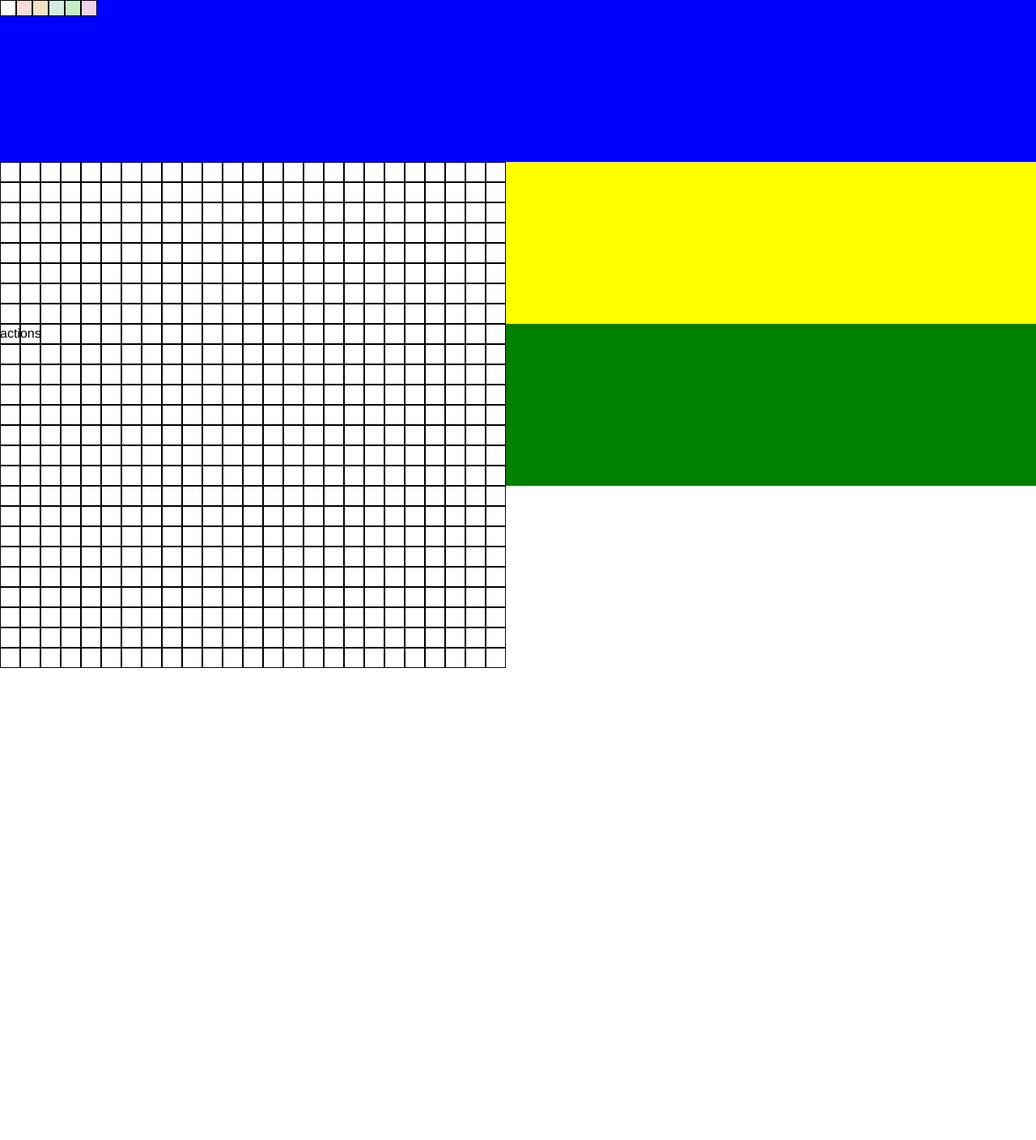
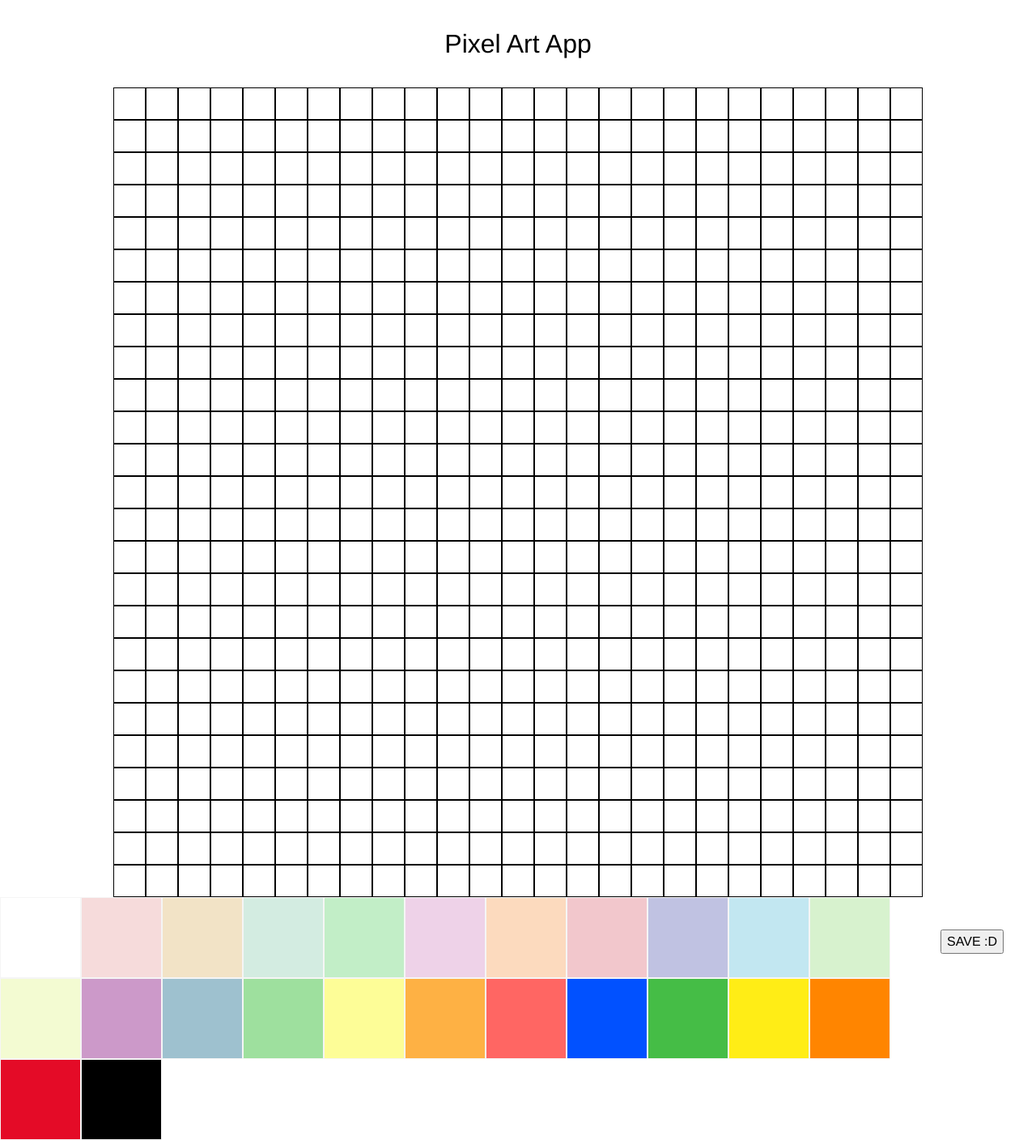
Before and after one commit to jian-ong/pixel-art-app, a Next.js app: page / in a window 1280 px wide. Shown: the whole page at 81% size. Before the commit the page ends 825 px from the top, so only its background shows below. Built offline with nearby package versions, Linux system fonts and the light colour scheme.

Commit message:
more layout styles

```diff
--- a/components/ColorPalette.tsx
+++ b/components/ColorPalette.tsx
@@ -4,12 +4,14 @@ import { Color } from "../models/types";
 const ColorCell = styled.button<{ color: string; selected: boolean }>`
   border: 1px solid ${({ selected }) => (selected ? "red" : "black")};
   ${(props) => `background-color: ${props.color}`};
-  height: 20px;
-  width: 20px;
+  height: 100px;
+  width: 100px;
+  border: 1px solid whitesmoke;
 `;
 
 const Container = styled.div`
   display: flex;
+  flex-wrap: wrap;
 `;
 
 export const ColorPalette = ({
--- a/components/Grid.tsx
+++ b/components/Grid.tsx
@@ -3,11 +3,12 @@ import { Color } from "../models/types";
 
 const Row = styled.div`
   display: flex;
+  justify-content: center;
 `;
 
 const Col = styled.div<{ color: Color }>`
-  width: 25px;
-  height: 25px;
+  width: 40px;
+  height: 40px;
   border: 1px solid black;
   background-color: ${(props) => props.color};
 `;
@@ -18,7 +19,7 @@ type Props = {
 
 const Grid = ({ grid }: Props) => {
   return (
-    <>
+    <div>
       {grid.map((row, i) => (
         <Row key={i}>
           {row.map((col, i) => (
@@ -26,7 +27,7 @@ const Grid = ({ grid }: Props) => {
           ))}
         </Row>
       ))}
-    </>
+    </div>
   );
 };
 
--- a/components/Layout.tsx
+++ b/components/Layout.tsx
@@ -2,23 +2,35 @@ import { ReactElement } from "react";
 import styled from "styled-components";
 
 const LayoutContainer = styled.div`
-  background-color: red;
-  height: 100%;
+  height: 100vh;
+  display: flex;
+  flex-direction: column;
+`;
+
+const TitleContainer = styled.div`
+  font-size: 2rem;
+  padding: 30px;
+  text-align: center;
+`;
+
+const GridContainer = styled.div`
+  flex: 1;
+  justify-content: center;
+  align-items: center;
+  display: flex;
+`;
+
+const ColorActionsContainer = styled.div`
+  display: flex;
 `;
 
 const ColorPaletteContainer = styled.div`
-  background-color: blue;
-  height: 200px;
-`;
-
-const GridContainer = styled.div`
-  background-color: yellow;
-  height: 200px;
+  flex: 1;
 `;
 
 const ActionsContainer = styled.div`
-  background-color: green;
-  height: 200px;
+  height: 100px;
+  padding: 40px;
 `;
 
 type Props = {
@@ -30,9 +42,12 @@ type Props = {
 const Layout = ({ colorPalette, grid, actions }: Props) => {
   return (
     <LayoutContainer>
-      <ColorPaletteContainer>{colorPalette}</ColorPaletteContainer>
+      <TitleContainer>Pixel Art App</TitleContainer>
       <GridContainer>{grid}</GridContainer>
-      <ActionsContainer>{actions}</ActionsContainer>
+      <ColorActionsContainer>
+        <ColorPaletteContainer>{colorPalette}</ColorPaletteContainer>
+        <ActionsContainer>{actions}</ActionsContainer>
+      </ColorActionsContainer>
     </LayoutContainer>
   );
 };
--- a/pages/index.tsx
+++ b/pages/index.tsx
@@ -17,7 +17,26 @@ const Home: NextPage = () => {
     "#d3ece1",
     "#c2eec7",
     "#eed2e8",
+    "#fcdabe",
+    "#f2c7cc",
+    "#C0C2E2",
+    "#C2E7F1",
+    "#D7F2CE",
+    "#F3FBD2",
+    "#CC99C9",
+    "#9EC1CF",
+    "#9EE09E",
+    "#FDFD97",
+    "#FEB144",
+    "#FF6663",
+    "#0151FF",
+    "#45BD46",
+    "#FFED16",
+    "#FF8500",
+    "#E40B27",
+    "#000",
   ];
+
   const grid = createEmptyGrid(25, 25);
   const [selected, setSelected] = useState<Color | null>(null);
 
@@ -38,7 +57,7 @@ const Home: NextPage = () => {
           />
         }
         grid={<Grid grid={grid} />}
-        actions={<div>actions</div>}
+        actions={<button>SAVE :D</button>}
       />
     </>
   );
```
Also changed, not shown: models/types.ts (+19 -1 lines).
